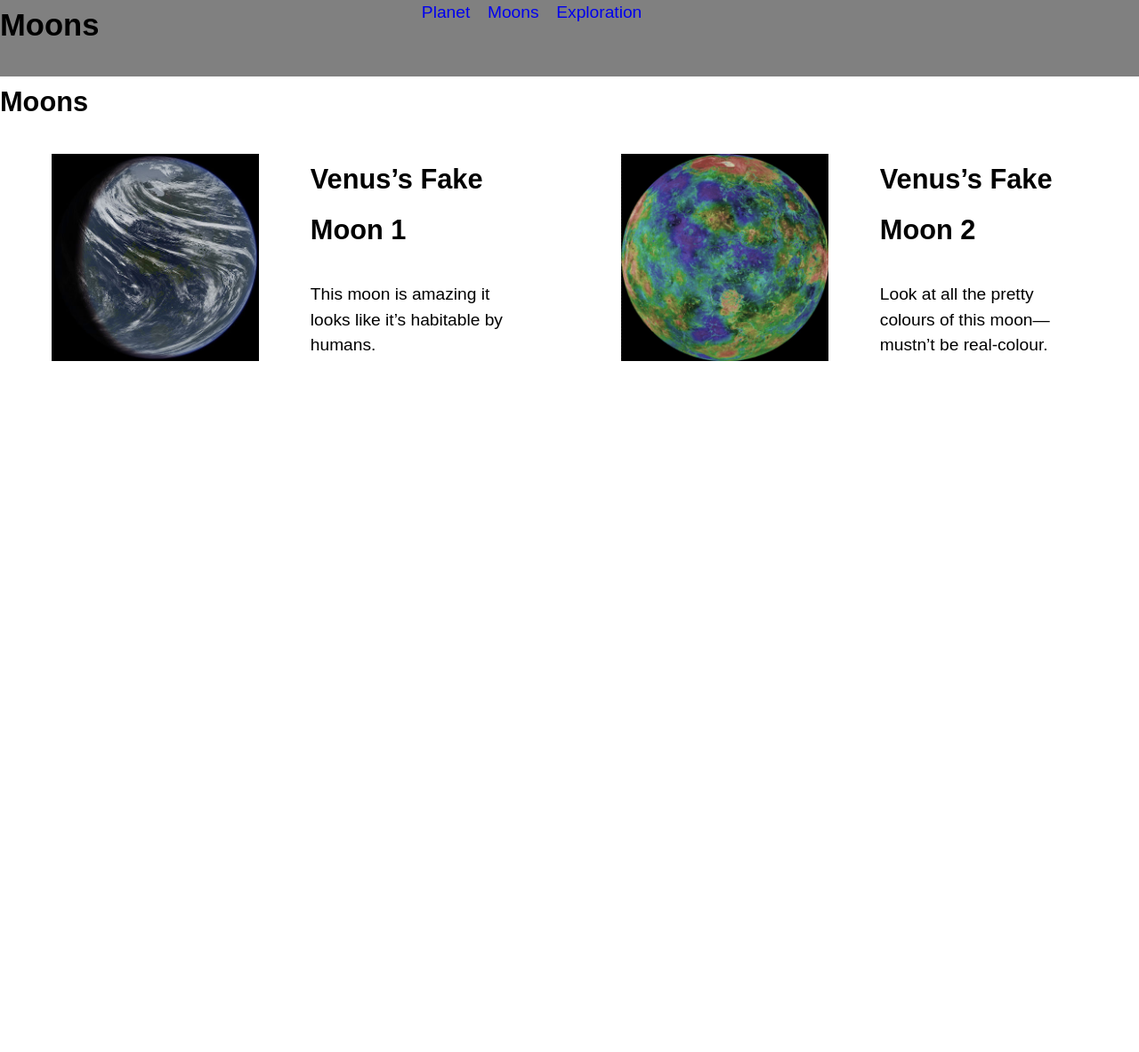
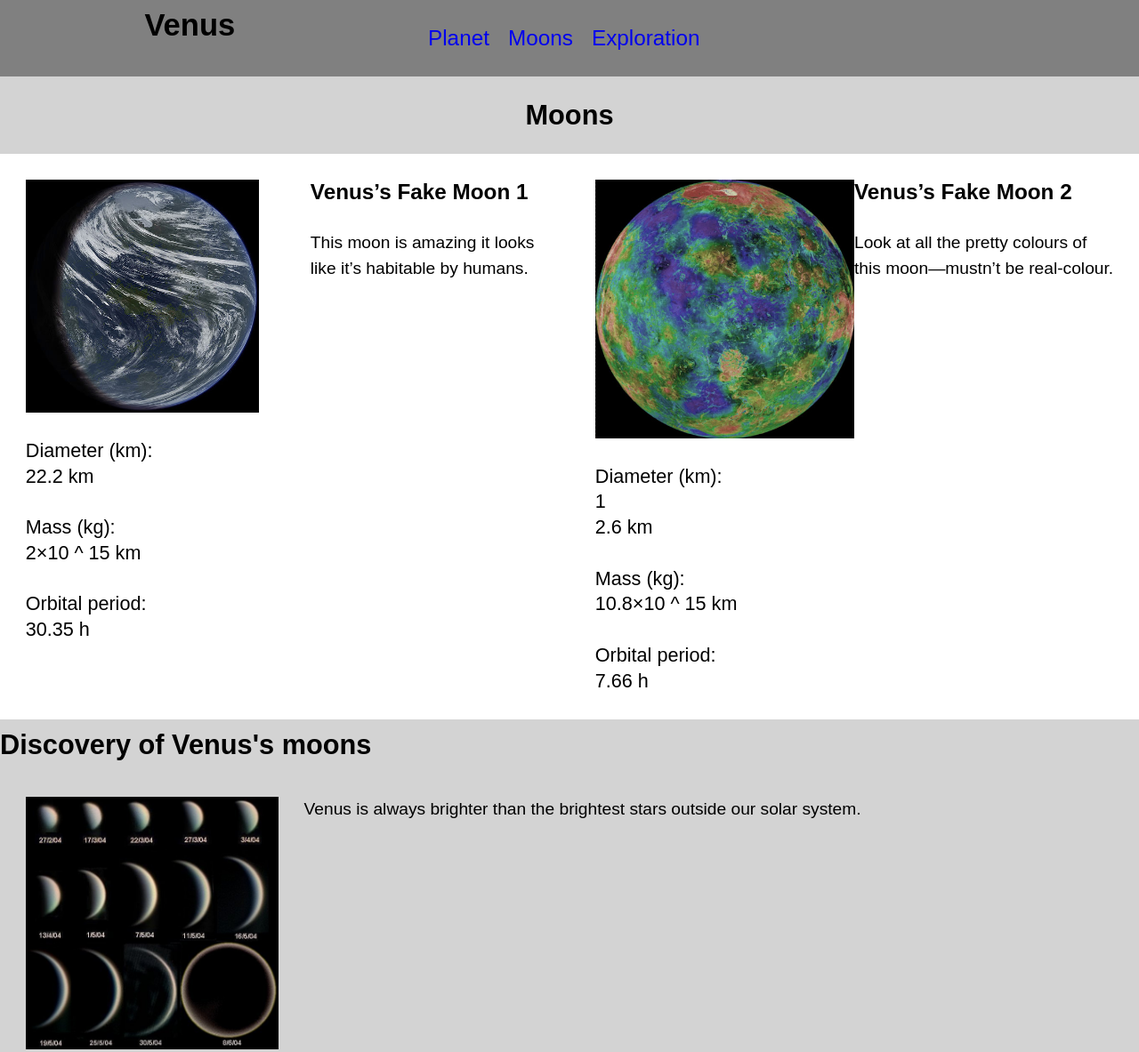
Before and after one commit to gitizo/dsn1675-assignment-4, a plain HTML site: page moon.html in a window 1280 px wide. Shown: the whole page at 89% size. Before the commit the page ends 800 px from the top, so only its background shows below. Drawn offline with Linux system fonts and the light colour scheme.

Commit message:
added content, fixed grid

```diff
--- a/css/main.css
+++ b/css/main.css
@@ -14,7 +14,10 @@ html{
 
 .title{
 	text-align: center;
+	color: black;
 }
+
+
 
 body{
 	margin: 0;
--- a/moon.html
+++ b/moon.html
@@ -11,18 +11,19 @@
 	<link href="css/type.css" rel="stylesheet">
 </head>
 
+<body class="kilo">
 
 <header>
-<div class="grid">
+<div class="grid grid-middle section-dark masthead">
 	<div class="unit xs-1 s-1 m-1-2 l-1-3">
-		<h1 class="exa">Moons</h2>
+		<h1 class="title exa push">Venus</h1>
 	</div>
 
-	<div class="unit xs-1 s-1 m-1-2 l-1-3">
+	<div class="unit gutter-1-4 xs-1 s-1 m-1-2 l-1-3">
 		<nav>
-			<ol>
+			<ol class="nav giga push-0">
 				<li><a class="island-1-4" href="index.html">Planet</a></li>
-				<li><a class="island-1-4" href="#">Moons</a></li>
+				<li><a class="island-1-4 current" href="moon.html">Moons</a></li>
 				<li><a class="island-1-4" href="exploration.html">Exploration</a></li>
 			</ol>
 		</nav>
@@ -30,42 +31,69 @@
 </div>
 </header>
 
-<body class="kilo">
-<div class="grid">
-	<div class="unit xs-1 s-1 m-1-2 l-1-2">
-		<h2 class="peta">Moons</h2>
-	</div>
+
+<main>
+
+
+<div class="grey text-center island-1-2 push">
+	<h2 class="push-0">Moons</h2>
 </div>
 
 
 <div class="grid">
-	<div class="unit xs-1 s-1 m-1-2 l-1-2 gutter">
+	<div class="unit xs-1 s-1 m-1-2 l-1-2 ">
 		<div class="grid">
-			<div class="unit xs-1 s-1 m-1 l-1-2 gutter">
+			<div class="unit push xs-1 s-1 m-1 l-1-2 gutter">
 					<img class="img-flex" src="images/venus-moon-1.jpg" alt="venus fake moon 1">
 			</div>
-			<div class="unit xs-1 s-1 m-1 l-1-2 gutter">
-					<h2>Venus’s Fake Moon 1</h2>
+			<div class="unit push xs-1 s-1 m-1 l-1-2 gutter">
+					<h2 class="giga">Venus’s Fake Moon 1</h2>
 					<p>This moon is amazing it looks like it’s habitable by humans.</p>
 			</div>
 	</div>
+
+<dl class="mega push-0 gutter">
+	<dt>Diameter (km):</dt> <dd>22.2 km</dd>
+	<dt>Mass (kg):</dt> <dd>2×10 ^ 15 km</dd>
+	<dt>Orbital period:</dt> <dd>30.35 h</dd>
+</dl>
 </div>
 
 	<div class="unit xs-1 s-1 m-1-2 l-1-2 gutter">
 		<div class="grid push-0">
-			<div class="unit xs-1 s-1 m-1 l-1-2 gutter">
+			<div class="unit push xs-1 s-1 m-1 l-1-2 ">
 					<img class="img-flex" src="images/venus-moon-2.jpg" alt="venus fake moon 2">
 			</div>
-			<div class="unit xs-1 s-1 m-1 l-1-2 gutter">
-					<h2 class="peta">Venus’s Fake Moon 2</h2>
+			<div class="unit push xs-1 s-1 m-1 l-1-2 ">
+					<h2 class="giga">Venus’s Fake Moon 2</h2>
 					<p>Look at all the pretty colours of this moon—mustn’t be real-colour.</p>
+			</div>
+		</div>
+<dl class="mega push-0 ">
+	<dt>Diameter (km):</dt> 1<dd>2.6 km</dd>
+	<dt>Mass (kg):</dt> <dd>10.8×10 ^ 15 km</dd>
+	<dt>Orbital period:</dt> <dd>7.66 h</dd>
+</div>
+</div>
+
+<div class="grey">
+	<h2 class="peta">Discovery of Venus's moons</h2>
+
+	<div class="grid gutter-1-2">
+		<div class="unit xs-1 s-1 m-1 l-1-4 gutter-1-2 push">
+			<img class="img-flex" src="images/venus-phases.jpg" alt="Phases of venus">
+		</div>
+		<div class="unit xs=1 s=1 m=1=3 l=1=4 gutter-1-2 push">
+
+					<p>Venus is always brighter than the brightest stars outside our solar system.</p>
+				</div>
 			</div>
 		</div>
 	</div>
 </div>
 
-<div class="grid">
-	<div class="unit xs-1 s-1 m-1 l-1-2">
-		<div class="grid">
-			<div class="unit xs-1 s-1 m-1 l-1-2">
-				<img class="img-flex" src="images/venus-phases"
+
+</main>
+
+</body>
+</html>
```
Also changed, not shown: images/venus-phases.jpg (added). Lines whose indentation alone changed are shown as unchanged.
